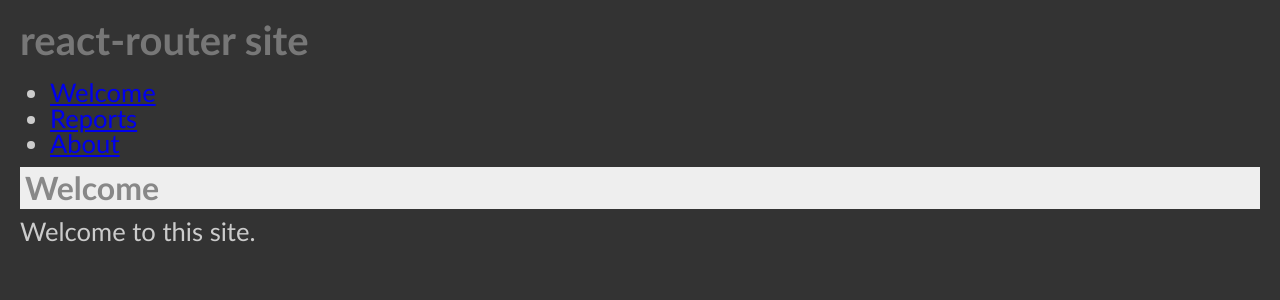
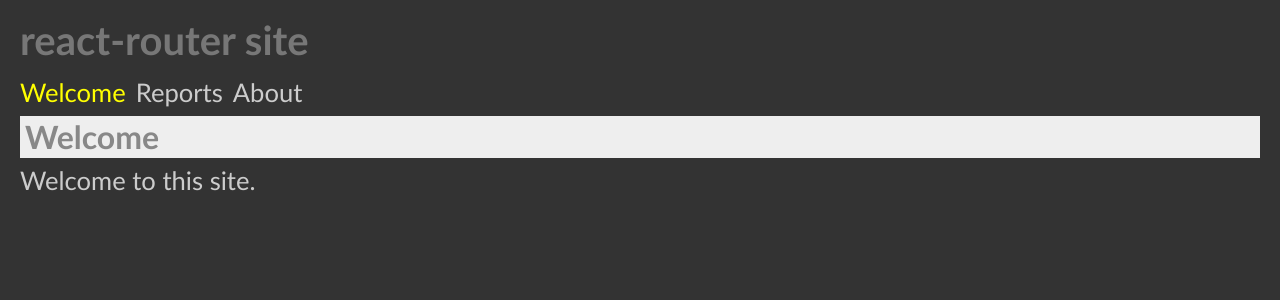
Before and after one commit to edwardtanguay/react-router-app-menu, a React (Create React App) app: page / in a window 1280 px wide. Shown: the top 300 px of the page. Built offline with nearby package versions, Linux system fonts and the light colour scheme.

Commit message:
links work with colors

```diff
--- /dev/null
+++ b/src/App.css
@@ -0,0 +1,51 @@
+body {
+  background: #333;
+  color: #ccc;
+  font-family: "Gill Sans", "Gill Sans MT", Calibri, "Trebuchet MS", sans-serif;
+}
+
+.App {
+  font-size: 1.6rem;
+  padding: 20px;
+}
+
+.App h1 {
+  font-size: 2.5rem;
+  color: #777;
+  font-weight: bold;
+  margin: 0 0 20px 0;
+}
+
+.App h2 {
+  font-size: 2rem;
+  color: #888;
+  font-weight: bold;
+  margin: 10px 0;
+  background-color: #eee;
+  padding: 5px;
+}
+
+.App h1:not(:first-of-type) {
+  margin-top: 20px;
+}
+
+.App ul {
+  list-style-type: disc;
+  margin: 0 0 0 30px;
+}
+
+.App nav ul {
+  list-style-type: none;
+  display: flex;
+  gap: 10px;
+  margin: 0;
+}
+
+.App nav ul li a {
+  color: #ccc;
+  text-decoration: none;
+}
+
+.App nav ul li a.active {
+  color: yellow;
+}
--- /dev/null
+++ b/src/App.min.css
@@ -0,0 +1 @@
+body{background:#333;color:#ccc;font-family:"Gill Sans", "Gill Sans MT", Calibri, "Trebuchet MS", sans-serif}.App{font-size:1.6rem;padding:20px}.App h1{font-size:2.5rem;color:#777;font-weight:bold;margin:0 0 20px 0}.App h2{font-size:2rem;color:#888;font-weight:bold;margin:10px 0;background-color:#eee;padding:5px}.App h1:not(:first-of-type){margin-top:20px}.App ul{list-style-type:disc;margin:0 0 0 30px}.App nav ul{list-style-type:none;display:flex;gap:10px;margin:0}.App nav ul li a{color:#ccc;text-decoration:none}.App nav ul li a.active{color:yellow}
--- a/src/App.scss
+++ b/src/App.scss
@@ -1,7 +1,7 @@
 body {
 	background: #333;
 	color: #ccc;
-	font-family: 'Gill Sans', 'Gill Sans MT', Calibri, 'Trebuchet MS', sans-serif;
+	font-family: "Gill Sans", "Gill Sans MT", Calibri, "Trebuchet MS", sans-serif;
 }
 .App {
 	font-size: 1.6rem;
@@ -27,4 +27,21 @@ body {
 		list-style-type: disc;
 		margin: 0 0 0 30px;
 	}
+	nav {
+		ul {
+			list-style-type: none;
+			display: flex;
+			gap: 10px;
+			margin: 0;
+			li {
+				a {
+					color: #ccc;
+					text-decoration: none;
+				}
+				a.active {
+					color: yellow;
+				}
+			}
+		}
+	}
 }
```
